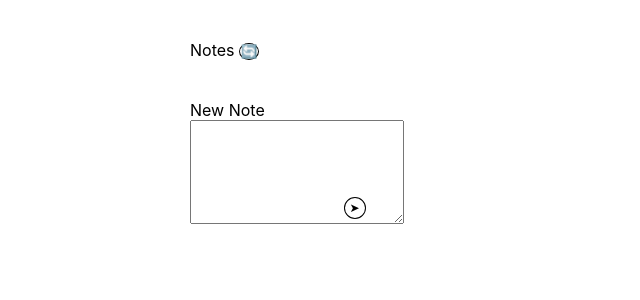
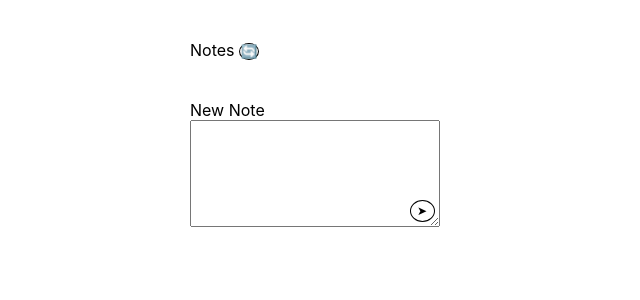
Before and after one commit to Svetlana-Kutyeva1974/ra6.2, a React (Create React App) app: page / in a window 1280 px wide. Shown: the top 300 px of the page, without its empty margins (0-640 px from the left). Built offline with nearby package versions, Linux system fonts and the light colour scheme.

Commit message:
reload ok

```diff
--- a/src/App.css
+++ b/src/App.css
@@ -25,29 +25,6 @@
   justify-content: flex-start;
 }
 
-
-/*
-.btn-add {
-  padding: 5px 10px;
-  font-size: 20px;
-  border-radius: 5px;
-  border: 1px solid black;
-}
-
-.clock-list {
-  display: flex;
-  flex-wrap: wrap;
-}
-
-.clock {
-  width: 100px;
-  border: solid 1px;
-  position: relative;
-  border-radius: 10px;
-  text-align: center;
-  margin-right: 40px;
-}
-*/
 .btn-del {
   position: absolute;
   width: 30px;
@@ -72,20 +49,6 @@ input {
   border: 1px solid black;
 }
 
-.banner{
-  margin-top: 20px;
-}
-.title{
-  color: blue;
-}
-a{
-  text-decoration: none;
-}
-
-.container2{
-  display: flex;
-}
-
 li{
   list-style-type: none;
 }
--- a/src/Form/Form.css
+++ b/src/Form/Form.css
@@ -15,18 +15,19 @@ textarea, button {
   margin-right: auto;
 }
 
-.form-name, .form-timezone {
+.form-name {
   display: flex;
   flex-direction: column;
   align-content: flex-start;
-  width: 200px;
+  width: 250px;
+  position: relative;
 }
 
 textarea{
   min-height: 90px;
   padding: 3%;
-  width: 200px;
-  margin-right: 20px;
+  /*width: 180px;*/
+ /* margin-right: 20px;*/
 }
 
 .input-form {
@@ -47,14 +48,20 @@ input {
   border: 1px solid black;
 }
 
-.btn-add {
-  position: absolute;
-  margin-left: 12%;
-  margin-bottom: 0.3rem;
-  padding: 3px 5px;
+.btn-add2 {
+  display: flex;
+  position: relative;
+  /*margin-left: 12%;
+  margin-bottom: 0.3rem;*/
+  right: 30px;
+  bottom: 5px;
+  padding: 3px 6px;
   font-size: 12px;
   border-radius: 50%;
   background-color: white;
+  width: 25px;
+
+
   /**/
   border: 0.5px solid;
 }
@@ -87,20 +94,6 @@ input {
   font-size: 17px;
 }
 
-.banner{
-  margin-top: 20px;
-}
-.title{
-  color: blue;
-}
-a{
-  text-decoration: none;
-}
-
-.container2{
-  display: flex;
-}
-
 li{
   list-style-type: none;
 }
--- a/src/Form/Form.js
+++ b/src/Form/Form.js
@@ -5,8 +5,7 @@ import './Form.css'
 function Form({ submitForm }) {
   const [form, setForm] = useState({id: '', note: ''});
 
-  // function inputForm({ target }) {
-    function inputForm(evt) {
+  function inputForm(evt) {
     setForm((prev) => {
       if (evt.target.name === 'note') {
         return { ...prev, note: evt.target.value };
@@ -31,7 +30,7 @@ function Form({ submitForm }) {
           value={form.note}
           onChange={inputForm} required />
       </div>
-      <button className='btn-add' onClick={handleSubmit}>&#10148;</button>
+      <button className='btn-add2' onClick={handleSubmit}>&#10148;</button>
     </form>
   )
 }
--- a/src/Note/Note.js
+++ b/src/Note/Note.js
@@ -6,7 +6,7 @@ const Note = ({note, onDelete }) => {
   console.log(' props в ноте',note);
   return (
     <div className="column">
-      <div className="ui card">
+      <div className="card">
         <div className="content">
           <div className="description">{note.note}</div>
         </div>
--- a/src/NoteList/NoteList.css
+++ b/src/NoteList/NoteList.css
@@ -106,3 +106,10 @@ li{
   margin-top: 20px;
   padding: 3%;
 }
+
+.colorReload{
+  color: green;
+  width: 20px;
+  /*background-color: rgb(158, 236, 158);*/
+  border-radius: 50%;
+}
--- a/src/NoteList/NoteList.js
+++ b/src/NoteList/NoteList.js
@@ -1,14 +1,9 @@
 import PropTypes from 'prop-types'
-//import Clock from '../Clock/Clock';
 import Note from '../Note/Note';
 import './NoteList.css'
 
 function NoteList({ items, onDelete }) {
-  /*console.log(' массив в нотелист', items, items.notes);
-  const noteLists = (items.notes === undefined ? null : items.notes.map((item) => (<Note className='clock' note= {item} key={item.id} onDelete={onDelete}/>)));
-  */
   const noteLists = items.map((item) => (<Note className='clock' note= {item} key={item.id} onDelete={onDelete}/>));
-  console.log(' массив tree в нотелист',noteLists);
   return (
     <div className='clock-list'>
       {noteLists}
--- a/src/Notes/Notes.css
+++ b/src/Notes/Notes.css
@@ -43,6 +43,7 @@ input {
 .clock-list {
   display: flex;
   flex-wrap: wrap;
+
 }
 
 .clock {
@@ -68,20 +69,6 @@ input {
   font-size: 17px;
 }
 
-.banner{
-  margin-top: 20px;
-}
-.title{
-  color: blue;
-}
-a{
-  text-decoration: none;
-}
-
-.container2{
-  display: flex;
-}
-
 li{
   list-style-type: none;
 }
@@ -90,5 +77,12 @@ li{
   width: 20px;
   border: 1px solid black;
   border-radius: 50%;
-  background-color: transparent;
+  /*background-color: transparent;*/
+
 }
+.colorReload{
+  color: green;
+  width: 20px;
+  /*background-color: rgb(158, 236, 158);*/
+  border-radius: 50%;
+}
--- a/src/Notes/Notes.js
+++ b/src/Notes/Notes.js
@@ -1,6 +1,5 @@
 import React, { useState } from 'react';
 import Form from '../Form/Form';
-//import List from '../List/List';
 import NoteList from '../NoteList/NoteList';
 import {nanoid} from 'nanoid';
 import './Notes.css';
@@ -8,47 +7,79 @@ import './Notes.css';
 
 function Notes(props) {
   console.log(' name component', props.name);
-  // const [clocks, setClocks] = useState([]);
   const [notes, setNotes] = useState([]);
 
   const loadActual = () => {
     fetch(process.env.REACT_APP_NOTES_URL)
     .then(response => response.json())
     .then(notes => {
-    /*const findUSD = rate => rate.code === 'USD';
-    const rate = rates.find(findUSD).value
-    */
-    //setNotes({ notes });
     setNotes(notes);
     console.log(' массив заметок после set',notes);
     });
-    //return notes;
   }
 
+
+//-------------------
+const load = (form) => {
+  fetch(process.env.REACT_APP_NOTES_URL, {
+      method: 'POST',
+      headers: {
+          'Content-Type': 'application/json'
+      },
+      body: JSON.stringify(form),
+  }).then(result => {
+      if (result.status === 204) {
+          loadActual();
+      }
+  });
+}
+
+//для разнообразия через await
+async function deletes (id) {
+  let response = await fetch( `${process.env.REACT_APP_NOTES_URL}/${id}`, {
+    method: 'DELETE',
+    headers: {
+      'Content-Type': 'application/json'
+    }
+  });
+  console.log('result delete=========', response);
+  // не нужен код ниже, т.к. удалили все вручную и на сервере и в state
+  /*if (response.status === 204) {
+    loadActual();
+  }*/
+}
+
+  /*-------------через then
+  const deletes = (id) => {
+    fetch(`${process.env.REACT_APP_NOTES_URL}/${id}`, {
+        method: 'DELETE',
+    }).then(result => {
+        if (result.status === 204) {
+            loadActual();
+        }
+    });
+}
+  -----------------*/
 
   function onDelete(id) {
     const copy = notes.filter((e) => e.id !== id);
     setNotes(copy);
+    deletes(id);
   }
-/*
+
   function submitForm(form) {
-    if (form.name === '' || form.timeZone === '') return;
-    const copy = [...clocks, {id: nanoid(), name: form.name, timeZone: form.timeZone}];
-    setClocks(copy);
+    if (form.note !== '') {
+      const add = [...notes, {id: nanoid(), note: form.note}];
+      setNotes(add);
+      load(add[add.length-1]);
+    }
   }
-*/
-function submitForm(form) {
-  if (form.note !== '') {
-    const copy = [...notes, {id: nanoid(), note: form.note}];
-    setNotes(copy);
-  }
-}
 
   return (
     <>
       <span>Notes      </span>
       <button className='reload' onClick={loadActual} style={{color: 'green'}}>
-        &#128260;
+        <span className='colorReload'>&#128260;</span>
       </button>
       <NoteList items={notes} onDelete={onDelete}/>
       <Form submitForm={submitForm}/>
@@ -63,4 +94,24 @@ Notes.defaultProps = {
 export default Notes;
 
 
-// <List clocks={clocks} onDelete={onDelete}/>
+
+
+
+
+
+  /*общий вариант на память
+  fetch(url, {
+    method: 'post',
+    headers: {
+      "Content-type": "application/json"
+    },
+    body: 'foo=bar&lorem=ipsum'
+  })
+  .then(json)
+  .then(function (data) {
+    console.log('Request succeeded with JSON response', data);
+  })
+  .catch(function (error) {
+    console.log('Request failed', error);
+  });
+  */
```
